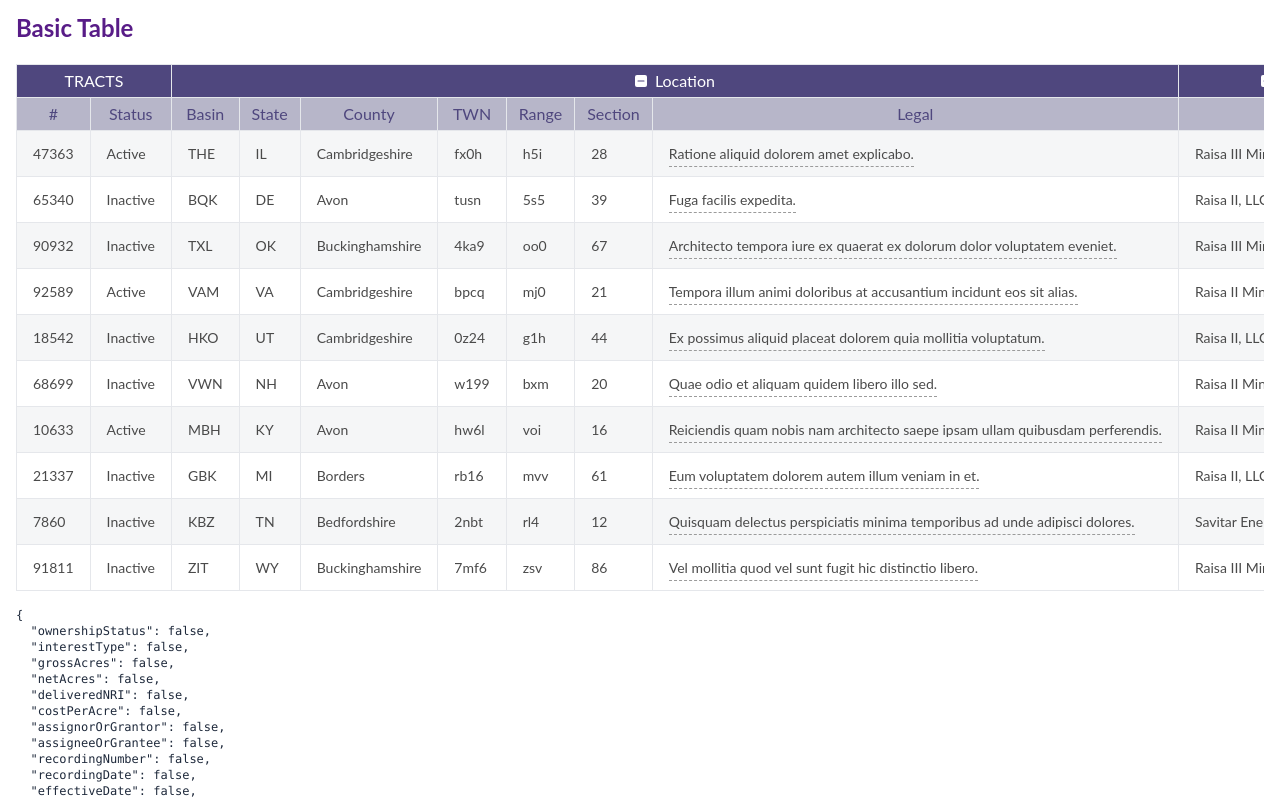
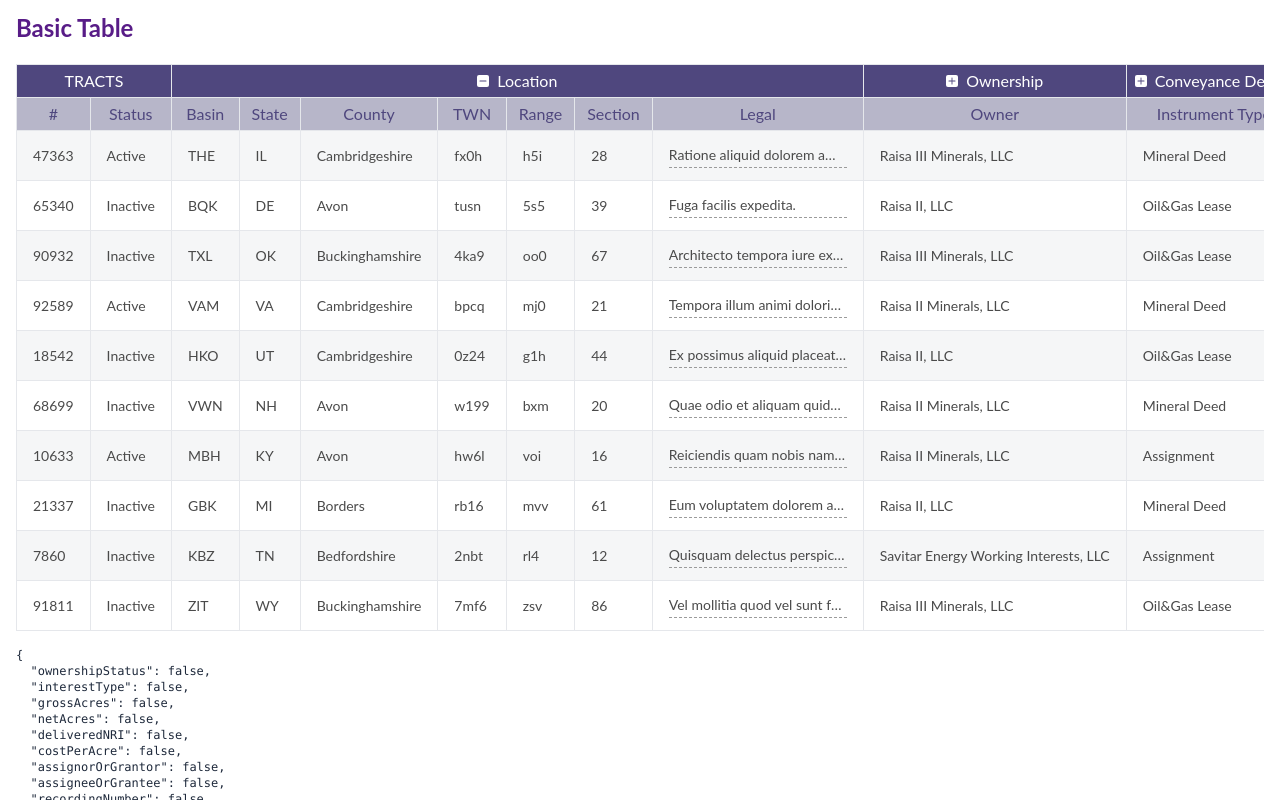
Before and after one commit to AgkTF/react-table-demo, a React (Create React App) app: page / in a window 1280 px wide. Shown: the top 800 px of the page. Built offline with nearby package versions, Linux system fonts and the light colour scheme.

Commit message:
Added an input field to the legal cell.

```diff
--- a/src/tables/BasicTable/BasicTable.tsx
+++ b/src/tables/BasicTable/BasicTable.tsx
@@ -70,9 +70,12 @@ export function BasicTable() {
           columnHelper.accessor('legal', {
             header: 'Legal',
             cell: info => (
-              <span className="pb-1 border border-x-0 border-t-0 border-dashed border-b-[#9b9b9b]">
-                {info.getValue()}
-              </span>
+              <input
+                type="text"
+                spellCheck="false"
+                value={info.getValue()}
+                className="p-0 bg-inherit text-inherit text-[14px] border border-x-0 border-t-0 border-dashed border-b-[#9b9b9b] truncate"
+              />
             ),
           }),
         ],
@@ -194,6 +197,7 @@ export function BasicTable() {
         ],
       }),
     ],
+    // eslint-disable-next-line react-hooks/exhaustive-deps
     []
   );
 
```
